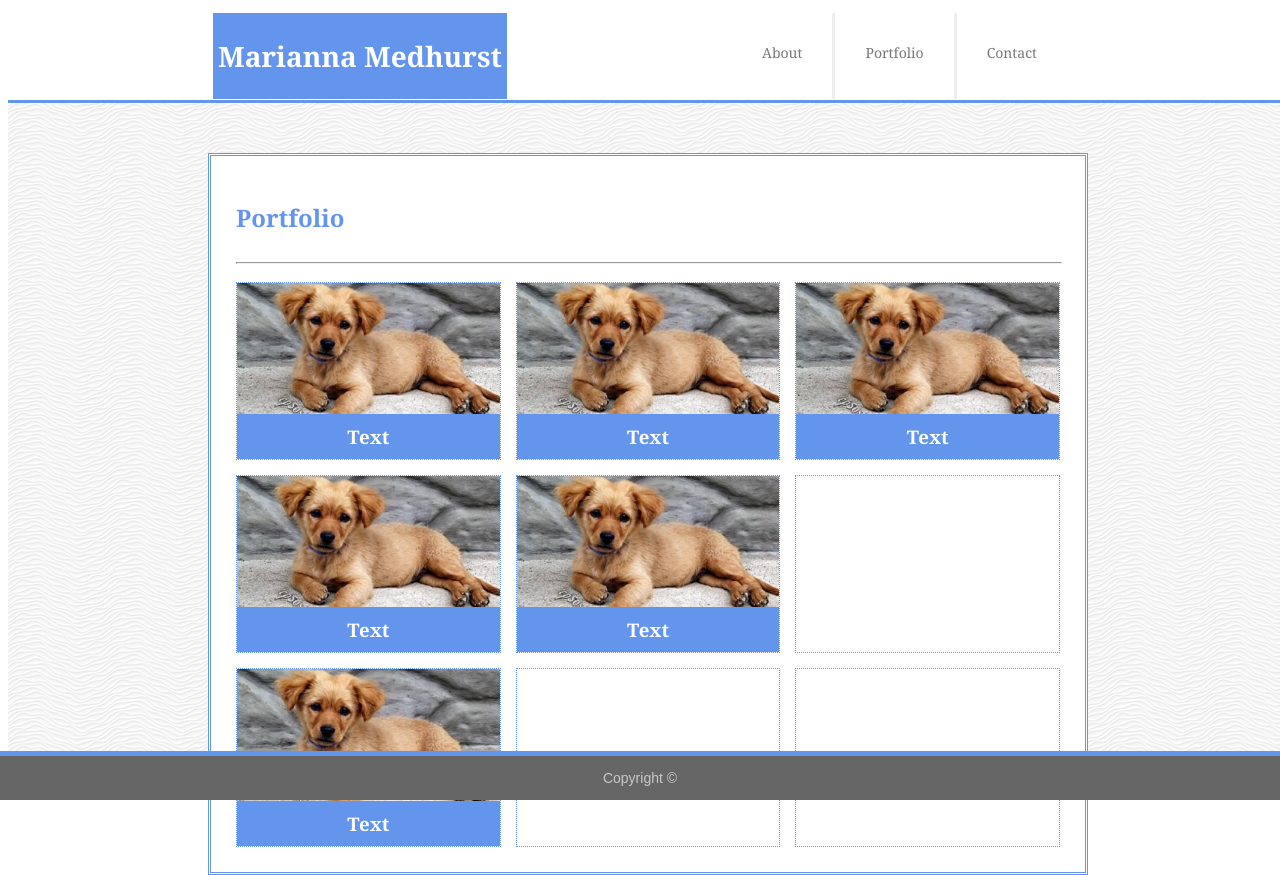
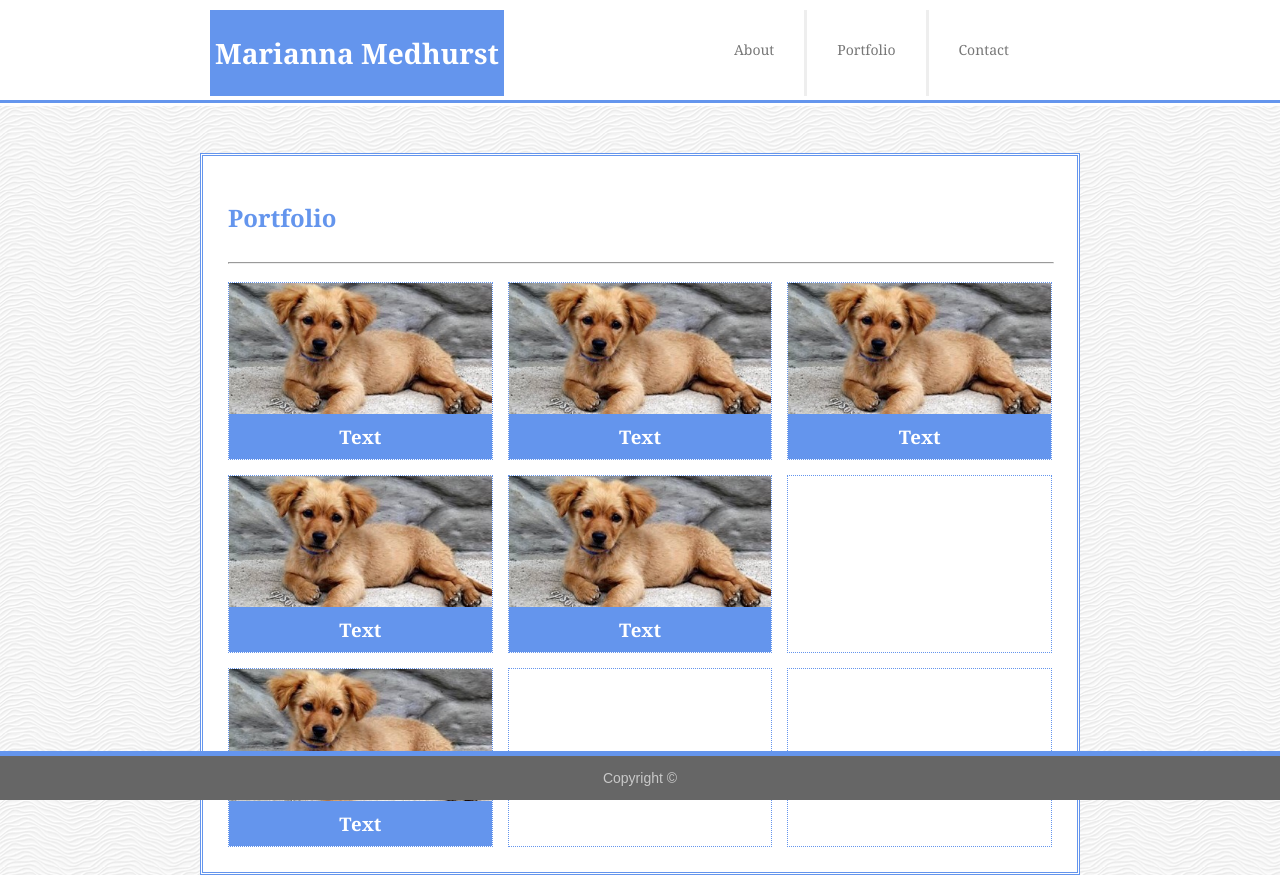
Before and after one commit to mbmedhurst/Basic-Portfolio, a plain HTML site: page portfolio.html in a window 1280 px wide. Drawn offline with Linux system fonts and the light colour scheme.

Commit message:
final-best effort

```diff
--- /dev/null
+++ b/assets/css/navbar_style.css
@@ -0,0 +1,41 @@
+.nav-container {
+    display: flex;
+    flex-direction: row;
+    width: 100%;
+    background-color: white;
+}
+
+
+.grid-container {
+    display: grid;
+/* I did this navbar before we learned about grids - I just googled it - so the grid-template-column style is not exactly the way we learned it */
+    grid-template-columns: max-content auto auto min-content min-content min-content;
+    padding: 10px;
+    margin-left: 200px;
+    margin-right: 200px;
+    background-color: white;
+}
+
+.grid-item1 {
+    grid-column: 1 / span 1;
+    width: max-content;
+    background-color: cornflowerblue;
+    color: white;
+    padding: 5px;
+    text-align: center;
+}
+
+/* These two cells aren't visible on the page - I used them to put space in between my name and the menu items */
+.grid-item2, .grid-item3 {
+    padding-right: 100px;
+}
+
+.grid-item4, .grid-item5 {
+    text-align: center;
+    border-right-style: inset;
+    padding: 30px;
+}
+.grid-item6 {
+    text-align: center;
+    padding: 30px;
+}
--- a/assets/css/style.css
+++ b/assets/css/style.css
@@ -1,8 +1,9 @@
 body {
+    margin: 0%;
     font-family: Georgia, 'Times New Roman', Times, serif;
     font-size: 14px;
     color: #777777;
-    overflow: hidden;
+    background-image: url(../images/white-waves.png);
 }
 
 /* I found that I had to first remove text decoration in order for the rest of the link styling to work */
@@ -27,34 +28,6 @@ a:active {
     text-align: justify;
 }
 
-.grid-container {
-    display: grid;
-    grid-template-columns: max-content auto auto min-content min-content min-content;
-    padding: 5px;
-    margin-left: 200px;
-    margin-right: 200px;
-    background-color: white;
-}
-
-.grid-item1 {
-    grid-column: 1 / span 1;
-    width: max-content;
-    background-color: cornflowerblue;
-    color: white;
-    padding: 5px;
-    text-align: center;
-}
-
-.grid-item4, .grid-item5 {
-    text-align: center;
-    border-right-style: inset;
-    padding: 30px;
-}
-.grid-item6 {
-    text-align: center;
-    padding: 30px;
-}
-
 .mainbody {
     position: absolute;
     top: 100px;
@@ -62,7 +35,8 @@ a:active {
     width: 100%;
     border-top-style: solid;
     border-top-color: cornflowerblue;
-    background-image: url(../images/white-waves.png);
+    /* setting the bottom margin to such a high number is what allowed for vertical scrolling */
+    margin-bottom: 900px;
 }
 
 /* Assigned a specific id to the about page main section so I could use inline-block so the image would not stretch across the whole box */
@@ -167,8 +141,8 @@ button {
     padding: 8px 15px;
 }
 
-/* I can't figure out how to hide the horizontal overflow but still allow vertical scrolling */
 .footer {
+    margin-top: -50px;
     position: fixed;
     left: 0;
     bottom: 0;
@@ -177,7 +151,5 @@ button {
     color: #c9c9c9;
     font-family: Arial, Helvetica, sans-serif;
     text-align: center;
-    border-top-style: solid;
-    border-top-color: cornflowerblue;
-    border-top-width: 5px;
+    border-top: 5px solid cornflowerblue;
 }
--- a/portfolio.html
+++ b/portfolio.html
@@ -6,9 +6,12 @@
     <meta name="viewport" content="width=device-width, initial-scale=1.0">
     <title>Marianna Medhurst</title>
     <link rel="stylesheet" href="assets/css/style.css">
+    <!-- I had to use a separate stylesheet for the navbar in order to cover up the background image in that section -->
+    <link rel="stylesheet" href="./assets/css/navbar_style.css">
 </head>
 
 <body>
+    <div class="nav-container">
         <div class="grid-container">
             <div class="grid-item1">
                 <h1>Marianna Medhurst</h1>
@@ -24,6 +27,7 @@
             <nav class="grid-item6">
                 <a href="contact.html">Contact</a>
             </nav>
+        </div>
     </div>
 
     <div class="mainbody">
```
Also changed, not shown: contact.html (+4 -0 lines), index.html (+9 -3 lines). Lines whose indentation alone changed are shown as unchanged.
